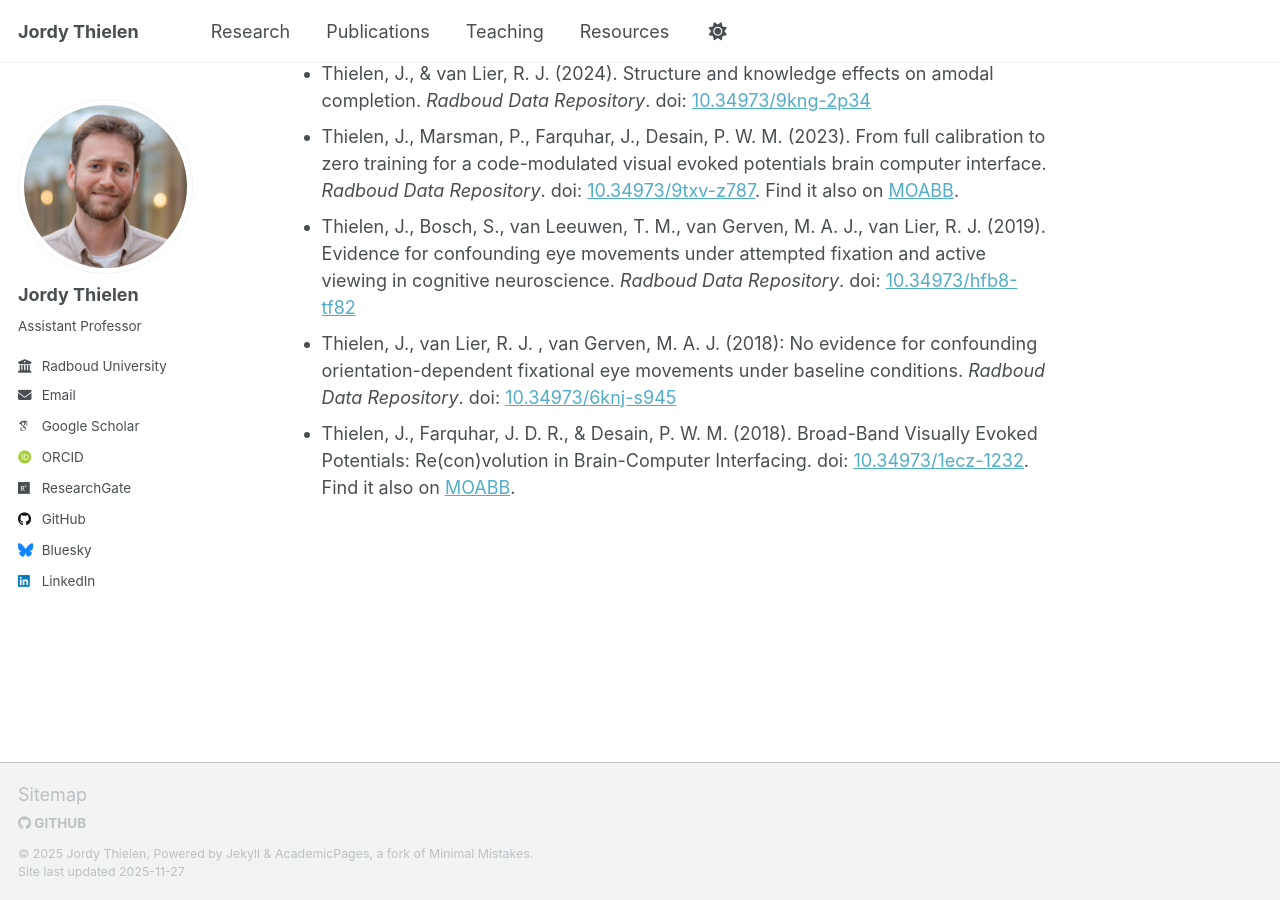
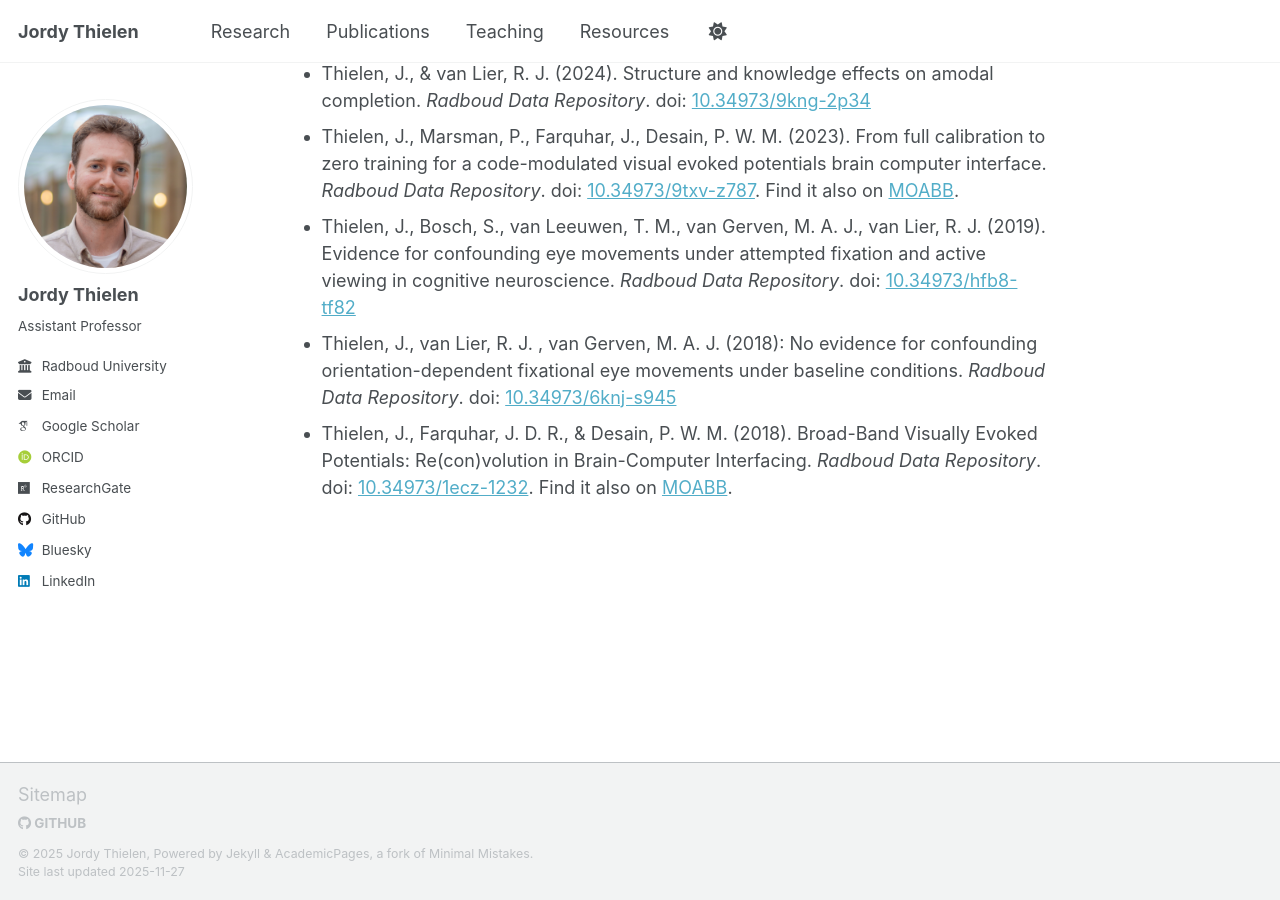
Before and after one commit to thijor/thijor, a Jekyll site: the page built from _pages/resources.md, in a window 1280 px wide and 900 px high, scrolled down 610 px. Built offline with Jekyll 4.4.1, drawn with Linux system fonts in a browser that asks for light colours; some web fonts are replaced; a script that is not in the unit is left out.

Commit message:
update resources

```diff
--- a/_pages/resources.md
+++ b/_pages/resources.md
@@ -16,4 +16,4 @@ author_profile: true
 * Thielen, J., Marsman, P., Farquhar, J., Desain, P. W. M. (2023). From full calibration to zero training for a code-modulated visual evoked potentials brain computer interface. _Radboud Data Repository_. doi: [10.34973/9txv-z787](https://doi.org/10.34973/9txv-z787). Find it also on [MOABB](https://moabb.neurotechx.com/docs/generated/moabb.datasets.Thielen2021.html#moabb.datasets.Thielen2021).
 * Thielen, J., Bosch, S., van Leeuwen, T. M., van Gerven, M. A. J., van Lier, R. J. (2019). Evidence for confounding eye movements under attempted fixation and active viewing in cognitive neuroscience. _Radboud Data Repository_. doi: [10.34973/hfb8-tf82](https://doi.org/10.34973/hfb8-tf82)
 * Thielen, J., van Lier, R. J. , van Gerven, M. A. J. (2018): No evidence for confounding orientation-dependent fixational eye movements under baseline conditions. _Radboud Data Repository_. doi: [10.34973/6knj-s945](https://doi.org/10.34973/6knj-s945)
-* Thielen, J., Farquhar, J. D. R., & Desain, P. W. M. (2018). Broad-Band Visually Evoked Potentials: Re(con)volution in Brain-Computer Interfacing. doi: [10.34973/1ecz-1232](https://doi.org/10.34973/1ecz-1232). Find it also on [MOABB](https://moabb.neurotechx.com/docs/generated/moabb.datasets.Thielen2015.html#moabb.datasets.Thielen2015).
+* Thielen, J., Farquhar, J. D. R., & Desain, P. W. M. (2018). Broad-Band Visually Evoked Potentials: Re(con)volution in Brain-Computer Interfacing. _Radboud Data Repository_. doi: [10.34973/1ecz-1232](https://doi.org/10.34973/1ecz-1232). Find it also on [MOABB](https://moabb.neurotechx.com/docs/generated/moabb.datasets.Thielen2015.html#moabb.datasets.Thielen2015).
```
Also changed, not shown: _pages/outreach.md (added).
